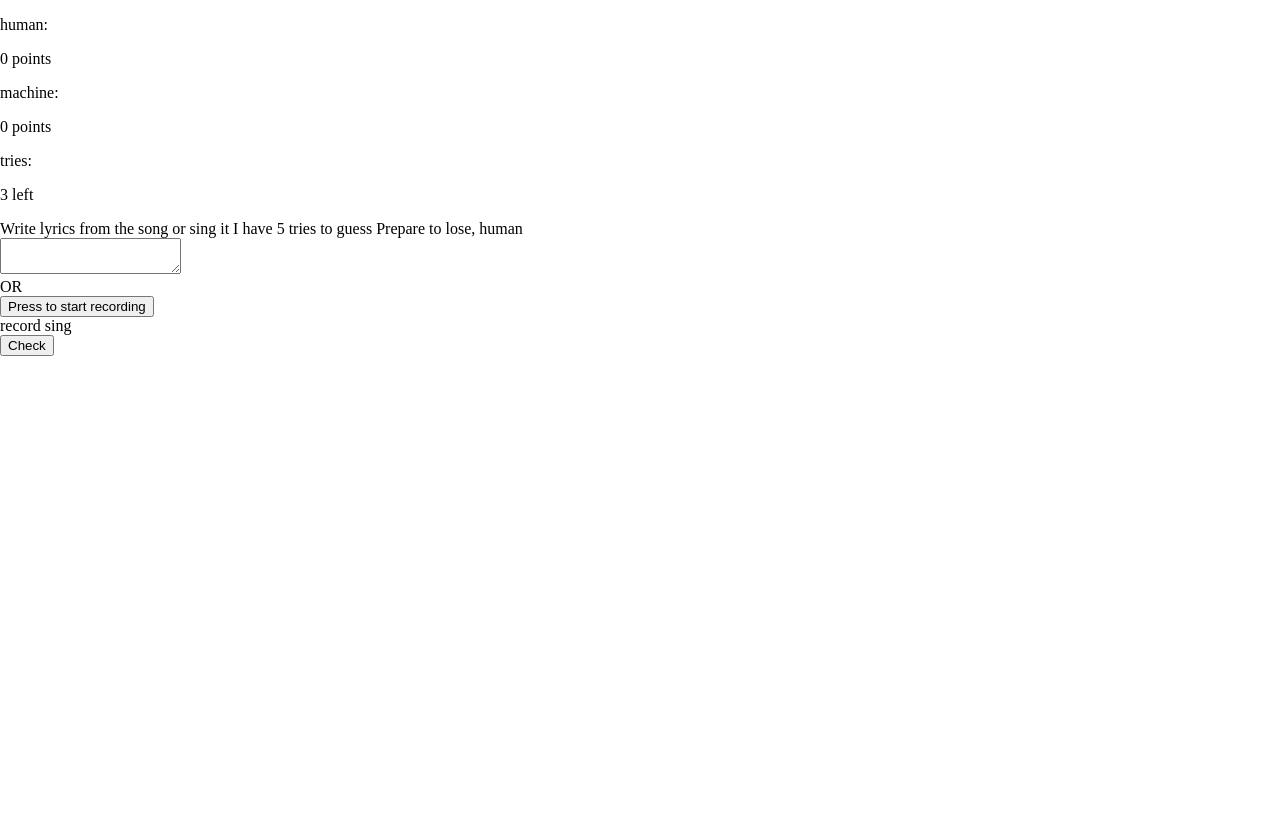
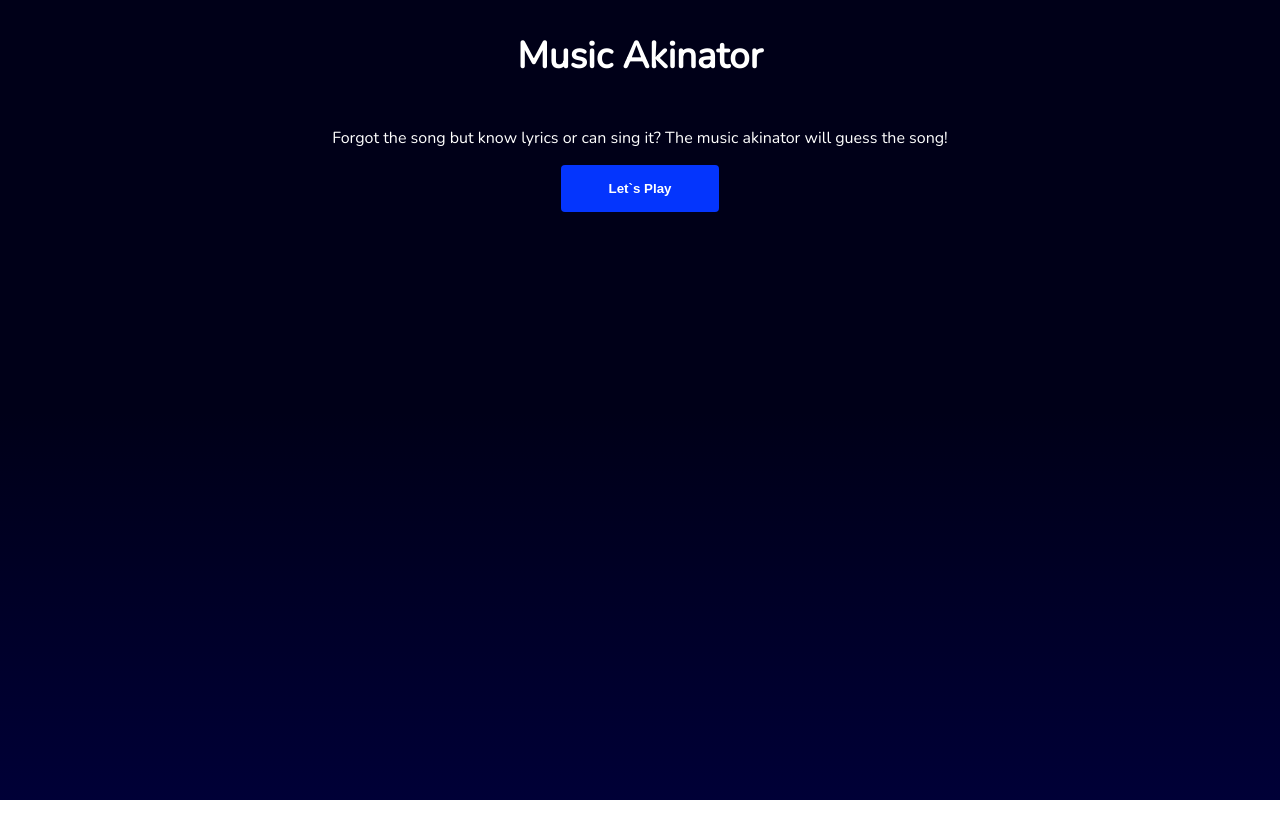
Before and after one commit to PalokhaO/triumphviratus-test, a React (Create React App) app: page / in a window 1280 px wide. Built offline with nearby package versions, Linux system fonts and the light colour scheme.

Commit message:
Added minimal styling

```diff
--- a/public/index.html
+++ b/public/index.html
@@ -9,6 +9,7 @@
       content="Web site created using create-react-app"
     />
     <title>Triumph Akinator</title>
+    <link href="https://fonts.googleapis.com/css?family=Nunito&display=swap" rel="stylesheet">
   </head>
   <body>
     <noscript>You need to enable JavaScript to run this app.</noscript>
--- a/src/app/components/App.js
+++ b/src/app/components/App.js
@@ -4,7 +4,7 @@ import "../main.scss";
 import Dashboard from "./Dashboard/Dashboard";
 
 function App() {
-  const [gameStatus, setGameStatus] = useState(true);
+  const [gameStatus, setGameStatus] = useState(false);
   const toggleGameStatus = () => setGameStatus(!gameStatus);
   return gameStatus ? (
     <Dashboard toggleGameStatus={toggleGameStatus} />
--- a/src/app/components/LyricsPage/MicButton/MicButton.js
+++ b/src/app/components/LyricsPage/MicButton/MicButton.js
@@ -1,5 +1,6 @@
 import React, { useState } from "react";
 import { microphoneService } from "../../../services/microphone.service";
+import styles from './MicButton.module.css';
 
 const MicButton = ({onRecordingComplete}) => {
     const [isRecording, setIsRecording] = useState(false);
@@ -17,12 +18,15 @@ const MicButton = ({onRecordingComplete}) => {
     }
 
     return(
-        <button onClick={handleClick}>
-            {isRecording
-                ? 'Press to stop recording'
-                : 'Press to start recording'
-            }
-        </button>
+        <div>
+            <button onClick={handleClick} className={styles.button}><img className={styles.icon} src="images/mic.svg"></img></button>
+            <span>
+                {isRecording
+                    ? 'Press to stop recording'
+                    : 'Press to start recording'
+                }
+            </span>
+        </div>
     )
 };
 
--- /dev/null
+++ b/src/app/components/LyricsPage/MicButton/MicButton.module.css
@@ -0,0 +1,11 @@
+.button {
+    padding: 0.65rem;
+    border-radius: 50%;
+    margin-right: 1rem;
+    line-height: 0;
+}
+
+.icon {
+    height: 1.3rem;
+    width: 1.3rem;
+}
--- a/src/app/components/LyricsPage/SubPages/LyricsInputs.component.js
+++ b/src/app/components/LyricsPage/SubPages/LyricsInputs.component.js
@@ -8,6 +8,7 @@ const LyricsInputs = ({ submitUserAnswer, loadingStatus }) => {
   const handleSubmit = () => submitUserAnswer(lyrics, "lyrics");
 
   const handleRecordingSubmit = file => submitUserAnswer(file, "hum");
+  const handleClipSubmit = file => submitUserAnswer(file, "clip");
 
   return (
     <section>
@@ -19,12 +20,17 @@ const LyricsInputs = ({ submitUserAnswer, loadingStatus }) => {
         <div>
           <textarea onChange={handleAreaOnChange} value={lyrics} />
         </div>
-        <span> OR </span>
+        <span> OR record yourself singing it</span>
         <div>
           <div>
             <MicButton onRecordingComplete={handleRecordingSubmit} />
           </div>
-          <div>record sing</div>
+        </div>
+        <span> OR record a piece of the song</span>
+        <div>
+          <div>
+            <MicButton onRecordingComplete={handleClipSubmit} />
+          </div>
         </div>
       </div>
       <button
--- a/src/app/components/LyricsPage/index.js
+++ b/src/app/components/LyricsPage/index.js
@@ -25,6 +25,12 @@ class LyricsPage extends PureComponent {
       case "hum":
         return this.setState({ loadingStatus: true }, () => {
           return httpService.recognizeByHum(lyrics).then(answers => {
+            this.setState({ answers, loadingStatus: false, seeAnswer: true });
+          })
+        });
+      case "clip":
+        return this.setState({ loadingStatus: true }, () => {
+          return httpService.recognizeByClip(lyrics).then(answers => {
             this.setState({ answers, loadingStatus: false, seeAnswer: true });
           })
         });
--- a/src/app/components/StartPage/StartPage.component.js
+++ b/src/app/components/StartPage/StartPage.component.js
@@ -1,11 +1,15 @@
 import React from "react";
+import styles from './StartPage.module.css';
 
 const StartPage = ({ toggleGameStatus }) => {
   return (
-    <section>
-      <p> Start page</p>
-      <p>run game</p>
-      <button onClick={toggleGameStatus}>let`s play</button>
+    <section className={styles.wrapper}>
+      <h1>Music Akinator</h1>
+      <p>
+        Forgot the song but know lyrics or can sing it?
+        The music akinator will guess the song!
+      </p>
+      <button onClick={toggleGameStatus}>Let`s Play</button>
     </section>
   );
 };
--- /dev/null
+++ b/src/app/components/StartPage/StartPage.module.css
@@ -0,0 +1,5 @@
+.wrapper {
+    display: flex;
+    flex-direction: column;
+    align-items: center;
+}
--- a/src/app/main.scss
+++ b/src/app/main.scss
@@ -1,7 +1,36 @@
-body{
+@font-face {
+    font-family: Futura;
+    src: url(futura.ttf);
+}
+
+body {
     padding: 0;
     margin: 0;
     border: 0;
-    height: 100vh;
+    min-height: 100vh;
     width: 100%;
+    background: linear-gradient(180deg, #000018 51.43%, #000037 100%);
+    font-family: 'Nunito', sans-serif;
+    font-style: normal;
+    color: white;
 }
+
+h1 {
+    font-weight: 900;
+    font-size: 2.3rem;
+}
+
+button {
+    background: #0435FD;
+    border-radius: 4px;
+    color: white;
+    border: none;
+    outline: none;
+    font-weight: bold;
+    padding: 1rem 3rem;
+    cursor: pointer;
+}
+
+button:hover {
+    background: #0025BD;
+}
```
Also changed, not shown: public/images/mic.svg (added), src/app/futura.ttf (added).
